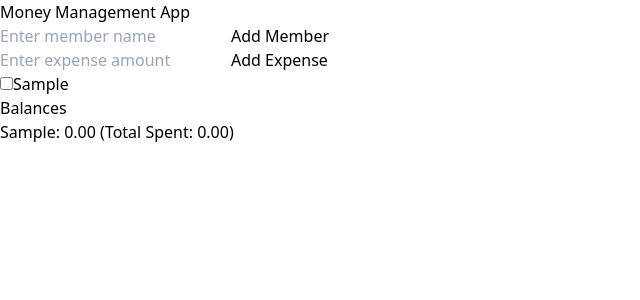
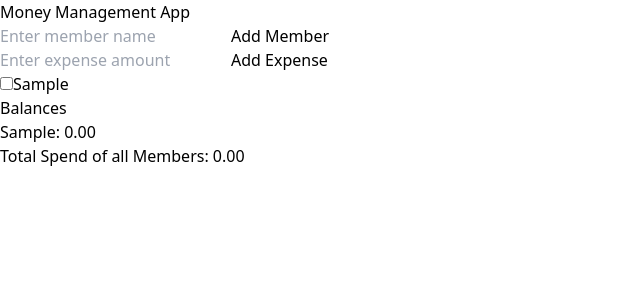
Before and after one commit to BhaveshBishnoi/money-management-equal-split-app, a React (Vite) app: page / in a window 1280 px wide. Both pictures are taken after typing "Sample" into the empty fields and a click on the button "Add Member". Shown: the top 300 px of the page, without its empty margins (0-640 px from the left). Built offline with nearby package versions, Linux system fonts and the light colour scheme.

Commit message:
added total spend

```diff
--- a/src/App.tsx
+++ b/src/App.tsx
@@ -101,9 +101,12 @@ function App() {
         <h2 className="text-xl font-semibold text-gray-700 mb-4">Balances</h2>
         {equalizeExpenses().map(({ name, balance }) => (
           <p key={name} className="text-gray-600">
-            {name}: {balance.toFixed(2)} (Total Spent: {members.find(member => member.name === name)?.totalSpent.toFixed(2)})
+            {name}: {balance.toFixed(2)}
           </p>
         ))}
+        <p className="font-bold text-gray-800 mt-4">
+          Total Spend of all Members: {members.reduce((acc, member) => acc + member.totalSpent, 0).toFixed(2)}
+        </p>
       </div>
     </div>
   );
```
